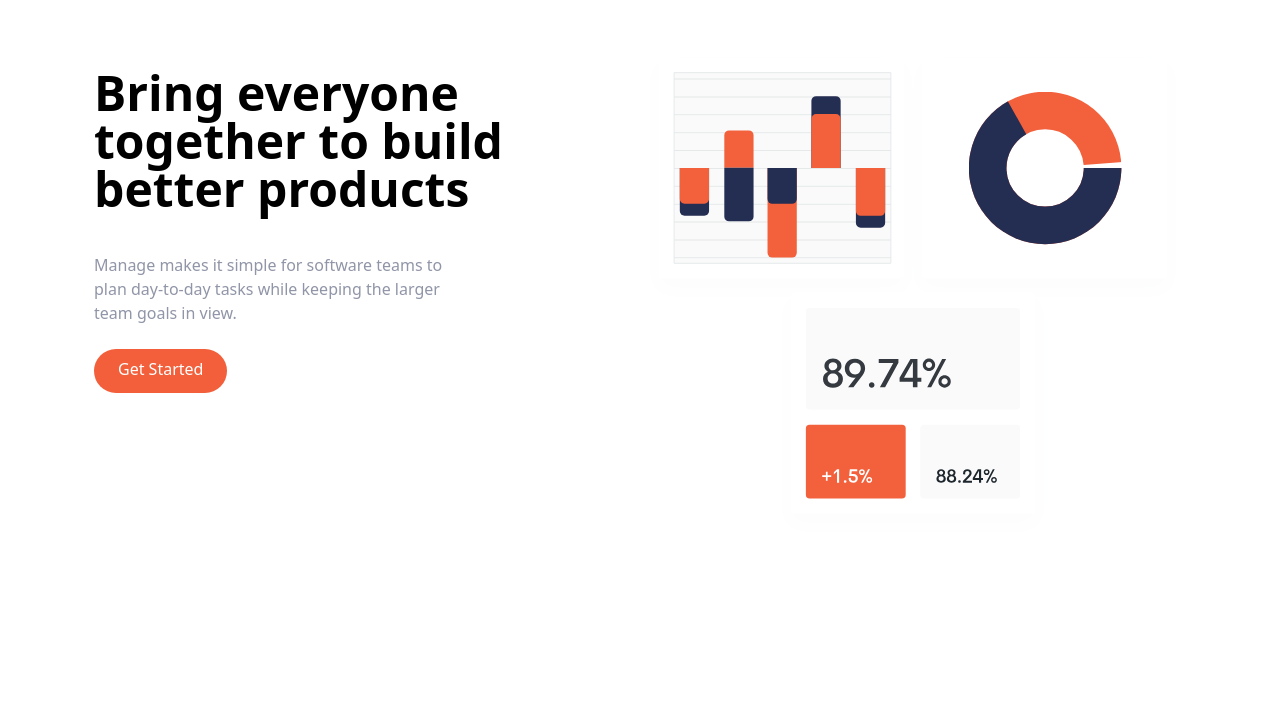
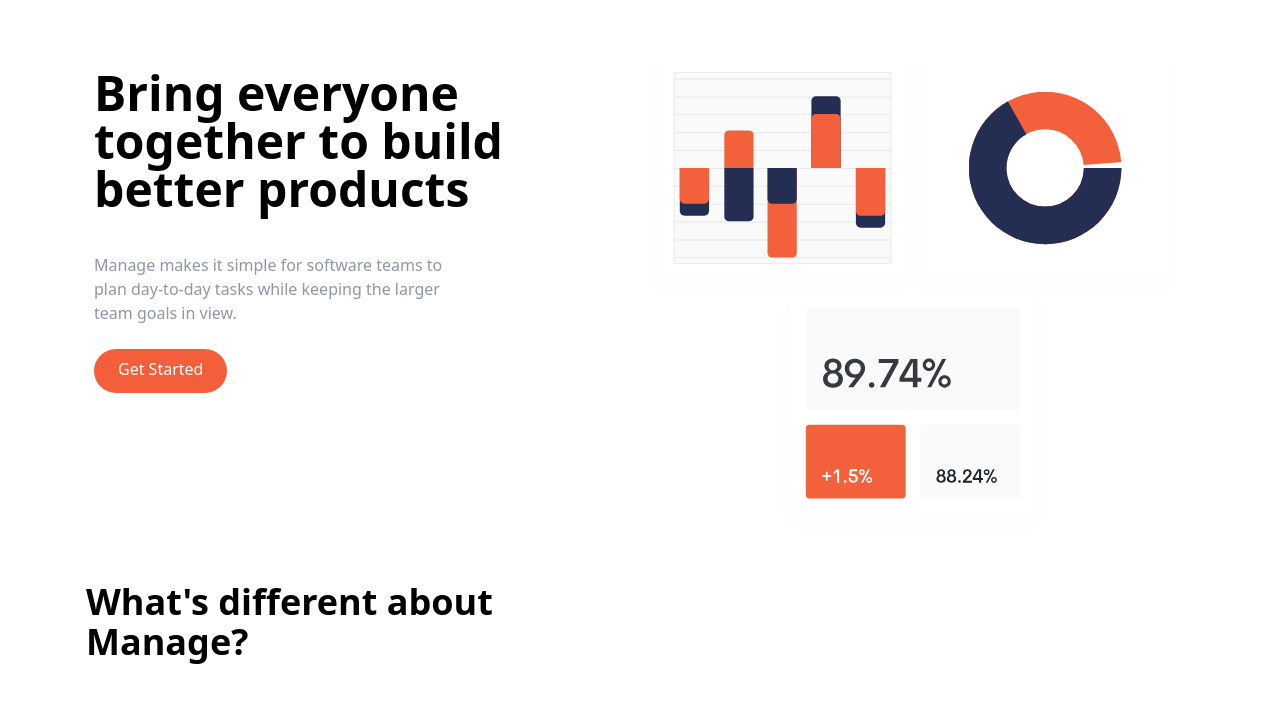
Before and after one commit to eric-antonio/manageTwCss, a website: page index.html in a window 1280 px wide. Shown: the part 84-786 px from the top of the page. Drawn offline with Linux system fonts and the light colour scheme.

Commit message:
Update index.html

```diff
--- a/index.html
+++ b/index.html
@@ -83,5 +83,23 @@
     </section>
 
     <!-- Features Section -->
+
+    <section>
+        <!-- Flex Container -->
+        <div class="container flex flex-col px-4 mx-auto mt-10 space-y-12 md:space-y-0 md:flex-row">
+
+            <!-- What's different?  -->
+            <div class=" flex flex-col space-y-12 md:w-1/2">
+                <h2 class="max-w-md text-4xl font-bold text-center md:text-left">
+                    What's different about Manage?
+                </h2>
+            </div>
+
+            <!-- Numbered List -->
+            <div>
+
+            </div>
+        </div>
+    </section>
 </body>
 </html>
```
